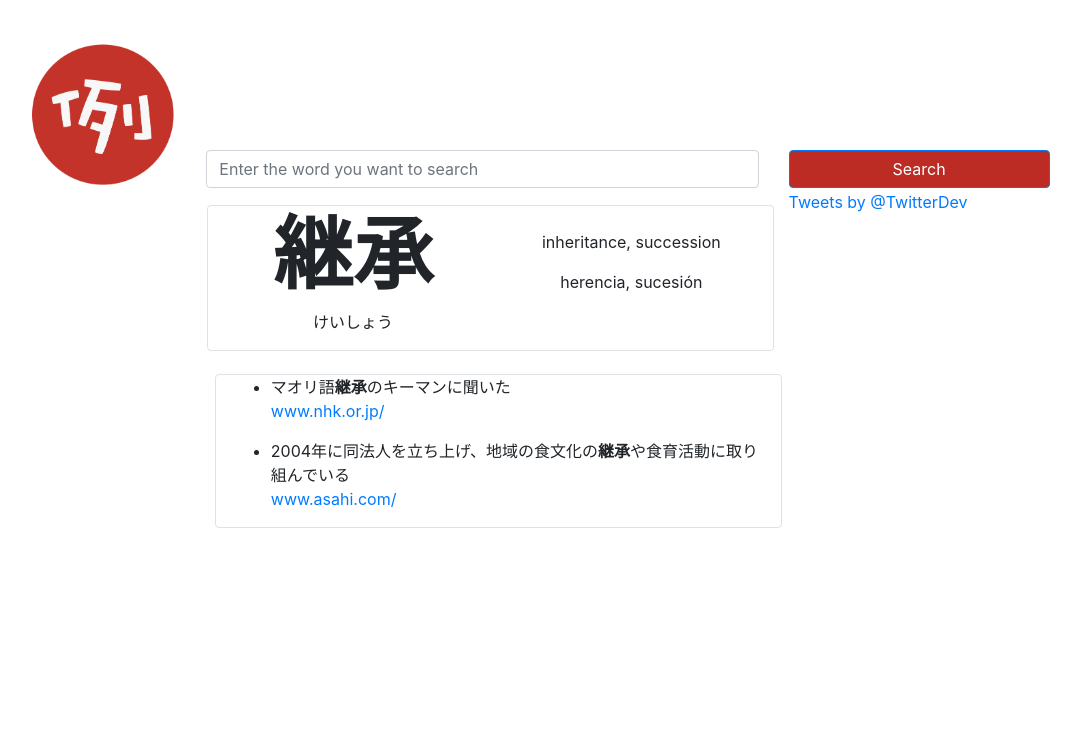
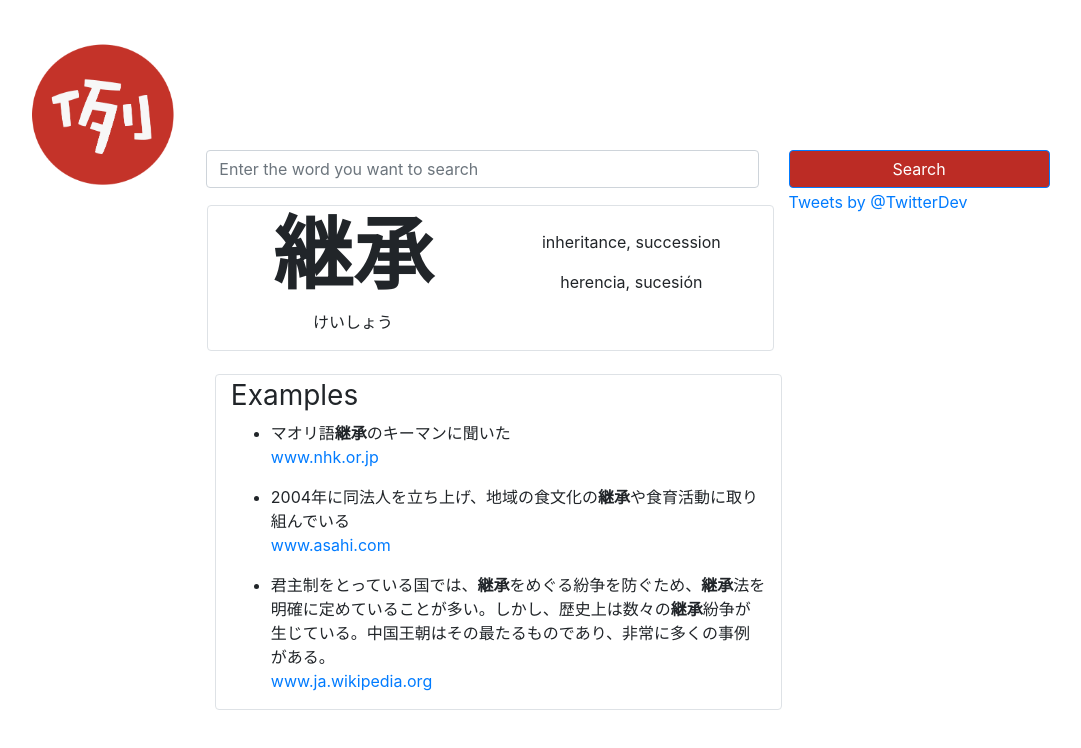
Before and after one commit to shinjatta/rei, an Angular app: page / in a window 1280 px wide. Shown: the top 748 px of the page, without its empty margins (12-1093 px from the left). Built offline with nearby package versions, Linux system fonts and the light colour scheme.

Commit message:
He afegit un tituol al componetn exemples i he allargat el component del Twitter

```diff
--- a/src/app/app.component.html
+++ b/src/app/app.component.html
@@ -22,7 +22,7 @@
                 </div>
                 <div class="col-4">
                     <a class="twitter-timeline" href="https://twitter.com/TwitterDev" data-width="300"
-                    data-height="300">
+                    data-height="500">
                     Tweets by @TwitterDev
                     </a>
                 </div>
@@ -35,33 +35,4 @@
         <div class="col-2"></div>
     </div>
 </div>
-
-
-
-
-
-
-<!---<div class="row">
-    <div class="col-2">
-        <img src="assets/logo.png" class="logo" alt="">
-        <h2 class="text-center mt-3">Rei</h2>
-    </div>
-    <div class="col-8 align-self-center">
-        <app-buscador></app-buscador>
-        <div class="container">
-            <div class="row">
-                <app-definicion></app-definicion>
-                <div class="col-4">
-                    <a class="twitter-timeline" href="https://twitter.com/TwitterDev" data-width="300"
-                        data-height="300">
-                        Tweets by @TwitterDev
-                    </a>
-                </div>
-            </div>
-        </div>
-
-        <app-ejemplos></app-ejemplos>
-
-    </div>
-</div>-->
 <router-outlet></router-outlet>
--- a/src/app/ejemplos/ejemplos.component.html
+++ b/src/app/ejemplos/ejemplos.component.html
@@ -1,17 +1,26 @@
 <div class="row">
   <div class="col-12 border rounded ejemplo m-2">
+    <h2><small>Examples</small></h2>
     <ul>
       <li>
         <blockquote class="blockquote-reverse">
           マオリ語<b>継承</b>のキーマンに聞いた
-          <footer><a href="https://www.nhk.or.jp/hokkaido/articles/slug-n0055dadf6e66">www.nhk.or.jp/</a></footer>
+          <footer><a href="https://www.nhk.or.jp/hokkaido/articles/slug-n0055dadf6e66">www.nhk.or.jp</a></footer>
         </blockquote>
       </li>
       <li>
         <blockquote class="blockquote-reverse">
           2004年に同法人を立ち上げ、地域の食文化の<b>継承</b>や食育活動に取り組んでいる
           <footer><a
-              href="https://www.asahi.com/articles/ASP2S6SM9NDZTLTB00G.html?iref=pc_ss_date_article">www.asahi.com/</a>
+              href="https://www.asahi.com/articles/ASP2S6SM9NDZTLTB00G.html?iref=pc_ss_date_article">www.asahi.com</a>
+          </footer>
+        </blockquote>
+      </li>
+      <li>
+        <blockquote class="blockquote-reverse">
+          君主制をとっている国では、<b>継承</b>をめぐる紛争を防ぐため、<b>継承</b>法を明確に定めていることが多い。しかし、歴史上は数々の<b>継承</b>紛争が生じている。中国王朝はその最たるものであり、非常に多くの事例がある。
+          <footer><a
+              href="https://ja.wikipedia.org/wiki/%E7%8E%8B%E4%BD%8D%E7%B6%99%E6%89%BF">www.ja.wikipedia.org</a>
           </footer>
         </blockquote>
       </li>
```
